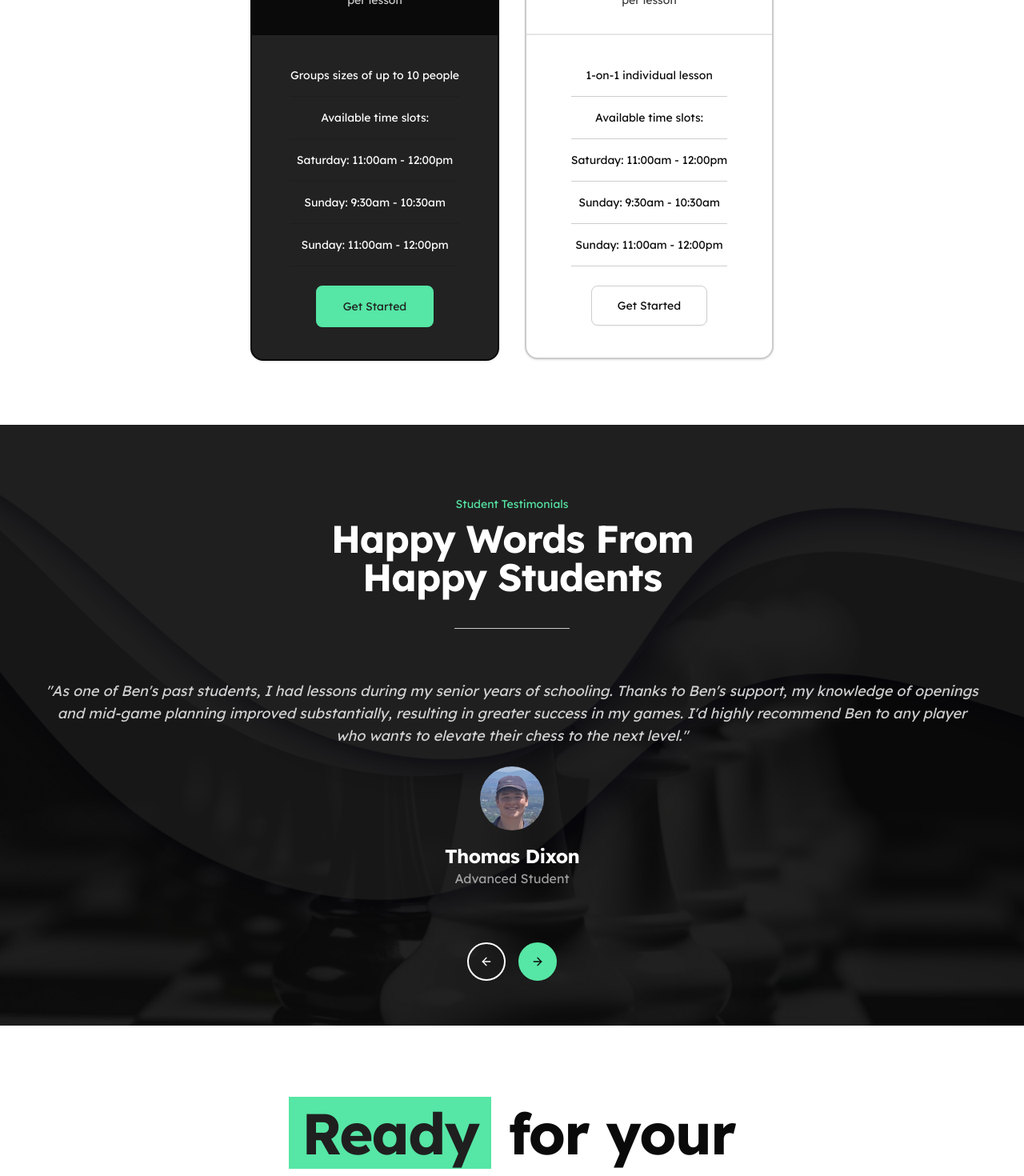
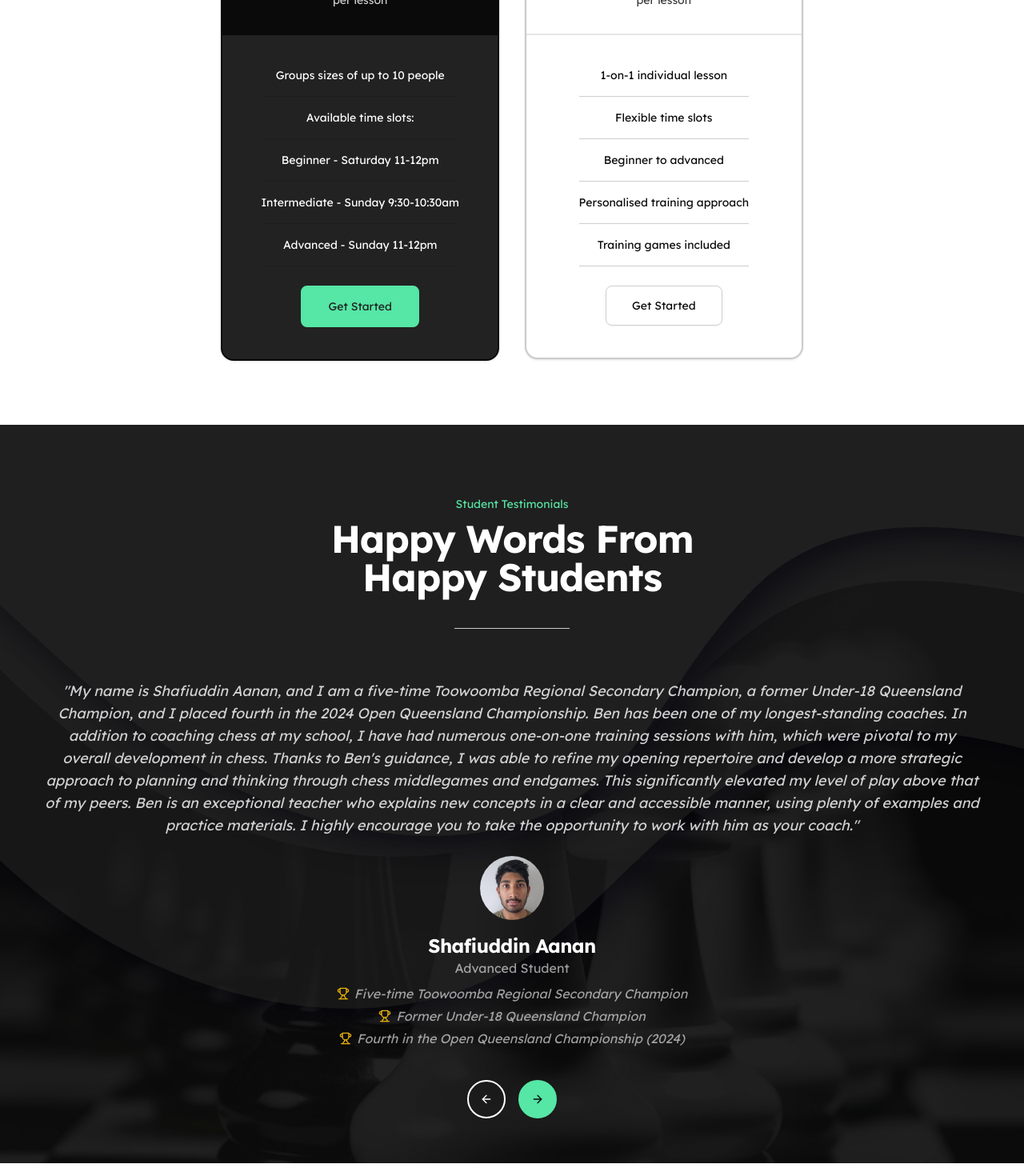
Before and after one commit to mattyleggy/peach-chess, a Next.js app: page /pricing in a window 1280 px wide. Shown: the part 580-2050 px from the top of the page at 80% size. Built offline with nearby package versions, Linux system fonts and the light colour scheme.

Commit message:
content: changes as per ben's request

```diff
--- a/components/common/play-button.tsx
+++ b/components/common/play-button.tsx
@@ -2,25 +2,36 @@
 
 import { FaPlay } from "react-icons/fa6";
 import { Dialog, DialogContent } from "@/components/ui/dialog";
-import { useState } from "react";
+import { useState, useRef } from "react";
 import { DialogTitle } from "@radix-ui/react-dialog";
 
 export const PlayButton = () => {
     const [isOpen, setIsOpen] = useState(false);
+    const videoRef = useRef<HTMLVideoElement>(null);
+
+    const handleOpenChange = (open: boolean) => {
+        setIsOpen(open);
+        if (open && videoRef.current) {
+            videoRef.current.play();
+        } else if (!open && videoRef.current) {
+            videoRef.current.pause();
+            videoRef.current.currentTime = 0;
+        }
+    };
 
     return (
         <>
             <div
-                onClick={() => setIsOpen(true)}
+                onClick={() => handleOpenChange(true)}
                 className="w-24 h-24 lg:w-32 lg:h-32 rounded-full bg-secondary flex items-center justify-center cursor-pointer hover:bg-primary transition-colors border-8 border-white"
             >
                 <FaPlay className="w-8 h-8 text-white" />
             </div>
 
-            <Dialog open={isOpen} onOpenChange={setIsOpen}>
+            <Dialog open={isOpen} onOpenChange={handleOpenChange}>
                 <DialogTitle></DialogTitle>
                 <DialogContent className="h-full max-h-[90vh] w-full max-w-4xl ">
-                    <video controls className="h-full aspect-video bg-black">
+                    <video ref={videoRef} controls className="h-full aspect-video bg-black">
                         <source src="video/bp.mp4" type="video/mp4" />
                         Your browser does not support the video tag.
                     </video>
--- a/components/common/progression-card.tsx
+++ b/components/common/progression-card.tsx
@@ -2,15 +2,17 @@ interface ProgressionCardProps {
     number: number;
     title: string;
     description: string;
+    ratingOTB: string;
 }
 
-export function ProgressionCard({ number, title, description }: ProgressionCardProps) {
+export function ProgressionCard({ number, title, description, ratingOTB }: ProgressionCardProps) {
     return (
         <div className=" rounded-lg p-6 flex gap-4">
             <span className="text-6xl font-bold text-white">{number}</span>
             <div className="space-y-2">
                 <h3 className="text-white font-semibold text-xl">{title}</h3>
                 <p className="text-gray-300 text-sm">{description}</p>
+                <p className="text-gray-400 text-sm italic">Over the board rating: {ratingOTB}</p>
             </div>
         </div>
     );
--- a/components/common/progression.tsx
+++ b/components/common/progression.tsx
@@ -30,6 +30,7 @@ export function ProgressionLine({ className }: ProgressionProps) {
         {
             number: 1,
             title: "Beginner",
+            ratingOTB: "0-799",
             description:
                 "Master the basics! Learn how each piece moves, fundamental rules, and simple strategies to set a strong foundation for your chess journey.",
             className: "lg:mt-0",
@@ -38,6 +39,7 @@ export function ProgressionLine({ className }: ProgressionProps) {
         {
             number: 2,
             title: "Intermediate",
+            ratingOTB: "800-1499",
             description:
                 "Take your skills to the next level! Dive into tactical maneuvers like forks, pins, and skewers, while sharpening your opening and endgame techniques.",
             className: "lg:-mt-32",
@@ -46,6 +48,7 @@ export function ProgressionLine({ className }: ProgressionProps) {
         {
             number: 3,
             title: "Advanced",
+            ratingOTB: "1500+",
             description:
                 "Compete like a pro! Refine your positional play, master opening theory, and gain the tools to analyse and dominate complex games.",
             className: "lg:-mt-64 xl:-mt-80",
@@ -157,6 +160,7 @@ export function ProgressionLine({ className }: ProgressionProps) {
                         <ProgressionCard
                             number={level.number}
                             title={level.title}
+                            ratingOTB={level.ratingOTB}
                             description={level.description}
                         />
                     </motion.div>
--- a/components/sections/get-started-section.tsx
+++ b/components/sections/get-started-section.tsx
@@ -46,32 +46,19 @@ export default function GetStartedSection() {
                             <Input type="text" placeholder="Name" className="w-full" />
                             <Input type="tel" placeholder="Contact Number" className="w-full" />
                             <Input type="email" placeholder="Email Address" className="w-full" />
-                            <Input
-                                type="text"
-                                placeholder="Preferred Lesson Date & Time"
-                                className="w-full"
-                            />
 
-                            <div className="grid grid-cols-2 gap-4">
+                            <div className="">
                                 <Select>
                                     <SelectTrigger>
-                                        <SelectValue placeholder="Lesson Size" />
+                                        <SelectValue placeholder="Lesson Type" />
                                     </SelectTrigger>
                                     <SelectContent>
-                                        <SelectItem value="individual">Individual</SelectItem>
-                                        <SelectItem value="group">Group</SelectItem>
-                                        <SelectItem value="class">Class</SelectItem>
-                                    </SelectContent>
-                                </Select>
-
-                                <Select>
-                                    <SelectTrigger>
-                                        <SelectValue placeholder="Skill Level" />
-                                    </SelectTrigger>
-                                    <SelectContent>
-                                        <SelectItem value="beginner">Beginner</SelectItem>
-                                        <SelectItem value="intermediate">Intermediate</SelectItem>
-                                        <SelectItem value="advanced">Advanced</SelectItem>
+                                        <SelectItem value="group-beginner">Group - Beginner (Saturday 11-12pm)</SelectItem>
+                                        <SelectItem value="group-intermediate">Group - Intermediate (Sunday 9:30-10:30am)</SelectItem>
+                                        <SelectItem value="group-advanced">Group - Advanced (Sunday 11-12pm)</SelectItem>
+                                        <SelectItem value="private-beginner">Private Lesson - Beginner</SelectItem>
+                                        <SelectItem value="private-intermediate">Private Lesson - Intermediate</SelectItem>
+                                        <SelectItem value="private-advanced">Private Lesson - Advanced</SelectItem>
                                     </SelectContent>
                                 </Select>
                             </div>
--- a/components/sections/lesson-structure.tsx
+++ b/components/sections/lesson-structure.tsx
@@ -37,7 +37,7 @@ export function LessonStructure() {
         },
         {
             title: "Training Plan",
-            description: "Personalised training approach for continuous improvement.",
+            description: "Personalised training approach for continuous improvement based on:",
             bullets: [
                 "Your ability",
                 "The amount of time you intend to spend practicing chess"
--- a/components/sections/lesson-types.tsx
+++ b/components/sections/lesson-types.tsx
@@ -1,4 +1,4 @@
-"use client"
+"use client";
 import Section from "../common/section";
 import { Typography } from "../common/typography";
 import { Card, CardContent, CardDescription, CardHeader, CardTitle } from "../ui/card";
@@ -34,6 +34,7 @@ export default function LessonTypes() {
                                 <li>• Essential tactics</li>
                                 <li>• Opening principles</li>
                                 <li>• Basic endgames</li>
+                                <li>• Over the board rating: 0-799</li>
                             </ul>
                             <Button variant="default" className="w-full" asChild>
                                 <Link href="/get-started">
@@ -55,6 +56,7 @@ export default function LessonTypes() {
                                 <li>• Positional play</li>
                                 <li>• Complex endgames</li>
                                 <li>• Opening theory</li>
+                                <li>• Over the board rating: 800-1499</li>
                             </ul>
                             <Button variant="default" className="w-full" asChild>
                                 <Link href="/get-started">
@@ -76,6 +78,7 @@ export default function LessonTypes() {
                                 <li>• Tournament preparation</li>
                                 <li>• Advanced endgames</li>
                                 <li>• Psychological aspects</li>
+                                <li>• Over the board rating: 1500+</li>
                             </ul>
                             <Button variant="default" className="w-full" asChild>
                                 <Link href="/get-started">
--- a/components/sections/testimonials.tsx
+++ b/components/sections/testimonials.tsx
@@ -10,19 +10,50 @@ import {
     CarouselNext,
     CarouselPrevious,
 } from "@/components/ui/carousel";
+import { TrophyIcon } from "lucide-react";
 
 const testimonials = [
+    {
+        quote: "My name is Shafiuddin Aanan, and I am a five-time Toowoomba Regional Secondary Champion, a former Under-18 Queensland Champion, and I placed fourth in the 2024 Open Queensland Championship. Ben has been one of my longest-standing coaches. In addition to coaching chess at my school, I have had numerous one-on-one training sessions with him, which were pivotal to my overall development in chess. Thanks to Ben's guidance, I was able to refine my opening repertoire and develop a more strategic approach to planning and thinking through chess middlegames and endgames. This significantly elevated my level of play above that of my peers. Ben is an exceptional teacher who explains new concepts in a clear and accessible manner, using plenty of examples and practice materials. I highly encourage you to take the opportunity to work with him as your coach.",
+        author: "Shafiuddin Aanan",
+        role: "Advanced Student",
+        achievements: [
+            {
+                title: "Five-time Toowoomba Regional Secondary Champion",
+            },
+            {
+                title: "Former Under-18 Queensland Champion",
+            },
+            {
+                title: "Fourth in the Open Queensland Championship",
+                year: "2024",
+            },
+        ],
+        image: "/images/testimonials/shafiuddin.jpg",
+    },
     {
         quote: "As one of Ben's past students, I had lessons during my senior years of schooling. Thanks to Ben's support, my knowledge of openings and mid-game planning improved substantially, resulting in greater success in my games. I'd highly recommend Ben to any player who wants to elevate their chess to the next level.",
         author: "Thomas Dixon",
         role: "Advanced Student",
+        achievements: [
+            {
+                title: "Equal 1st place in the Toowoomba Secondary School Individual competition",
+                year: "2023",
+            },
+        ],
         image: "/images/testimonials/thomas.png",
     },
     {
-        quote: "I have been learning chess with Coach Ben Peach for over two years, and he’s helped me go from a beginner to being one of the top 10 QJ-rated players in my age group. Unlike most coaches, Ben doesn’t make me memorise openings or do tons of exercises. Instead, he teaches me how to think about positional chess, and he changes the lessons as I get better. He is always friendly and makes learning fun, which has kept me excited about chess while helping me improve a lot.",
+        quote: "I have been learning chess with Coach Ben Peach for over two years, and he's helped me go from a beginner to being one of the top 10 QJ-rated players in my age group. Unlike most coaches, Ben doesn't make me memorise openings or do tons of exercises. Instead, he teaches me how to think about positional chess, and he changes the lessons as I get better. He is always friendly and makes learning fun, which has kept me excited about chess while helping me improve a lot.",
         author: "Francis Fu",
         role: "Advanced Student",
         image: "/images/testimonials/francis.jpg",
+    },
+    {
+        quote: "I had previously played and studied chess to a basic level when I was younger but stopped for many years until deciding to start again. Within a year, I was able to go from someone who only had a surface level view of the game to being part of the representative team for state competitions, a goal that I had set early in the year and thought was unachievable. I can say very confidently that working with Ben Peach was a very core reason for this as I developed in all areas of the game far quicker and greater than I could have on my own. I was able to receive personally tailored lessons pertaining to all aspects of chess, be it from openings to endgames to analysis. I highly recommend his services.",
+        author: "Hugh Wilson",
+        role: "Advanced Student",
+        image: "/images/testimonials/hugh.png",
     },
 ];
 
@@ -71,6 +102,27 @@ export default function Testimonials() {
                                         <p className="text-primary-foreground/60">
                                             {testimonial.role}
                                         </p>
+                                        {testimonial.achievements && (
+                                            <p className="text-primary-foreground/60 flex flex-col items-center justify-center gap-1 mt-2">
+                                                {testimonial.achievements.map(
+                                                    (achievement, index) => (
+                                                        <span
+                                                            key={index}
+                                                            className="flex items-center gap-1.5 italic"
+                                                        >
+                                                            <TrophyIcon
+                                                                className="text-yellow-500"
+                                                                size={16}
+                                                            />
+                                                            {achievement.title}{" "}
+                                                            {achievement.year
+                                                                ? `(${achievement.year})`
+                                                                : ""}
+                                                        </span>
+                                                    )
+                                                )}
+                                            </p>
+                                        )}
                                     </div>
                                 </div>
                             </div>
--- a/lib/plans.ts
+++ b/lib/plans.ts
@@ -19,9 +19,9 @@ export const plans = [
         features: [
             "Groups sizes of up to 10 people",
             "Available time slots:",
-            "Saturday: 11:00am - 12:00pm",
-            "Sunday: 9:30am - 10:30am",
-            "Sunday: 11:00am - 12:00pm"
+            "Beginner - Saturday 11-12pm",
+            "Intermediate - Sunday 9:30-10:30am",
+            "Advanced - Sunday 11-12pm"
         ],
         popular: true,
         visibleOnPage: true
@@ -34,10 +34,10 @@ export const plans = [
         description: "per lesson",
         features: [
             "1-on-1 individual lesson",
-            "Available time slots:",
-            "Saturday: 11:00am - 12:00pm",
-            "Sunday: 9:30am - 10:30am",
-            "Sunday: 11:00am - 12:00pm"
+            "Flexible time slots",
+            "Beginner to advanced",
+            "Personalised training approach",
+            "Training games included"
         ],
         popular: false,
         visibleOnPage: true
```
Also changed, not shown: public/images/testimonials/hugh.png (added), public/images/testimonials/shafiuddin.jpg (added). Lines whose indentation alone changed are shown as unchanged.
